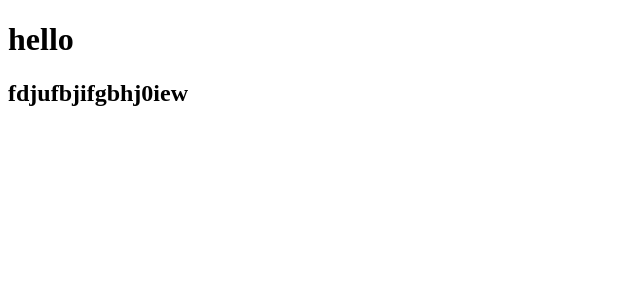
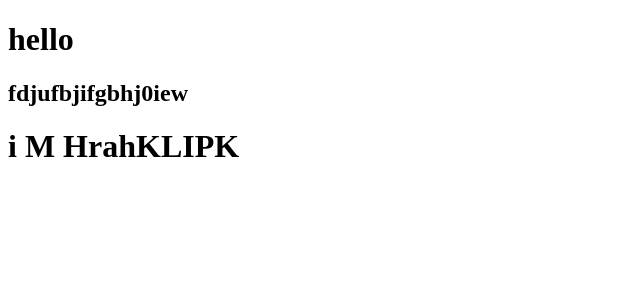
Before and after one commit to ganesh29082002/KrishiConnect1, a React (Create React App) app in the folder client/: page / in a window 1280 px wide. Shown: the top 300 px of the page, without its empty margins (0-640 px from the left). Built offline with nearby package versions, Linux system fonts and the light colour scheme.

Commit message:
MY FIRST COMMENT

```diff
--- a/client/src/App.js
+++ b/client/src/App.js
@@ -5,6 +5,7 @@ export default function App() {
     <div>
       <h1>hello</h1>
       <h2>fdjufbjifgbhj0iew</h2>
+      <h1>i M HrahKLIPK</h1>
     </div>
   )
 }
```
